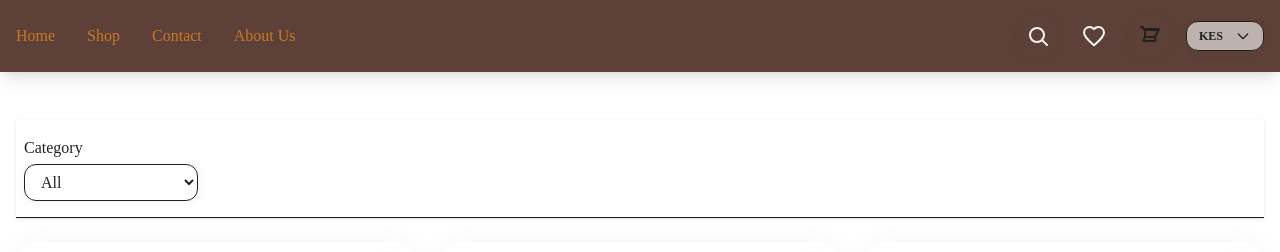
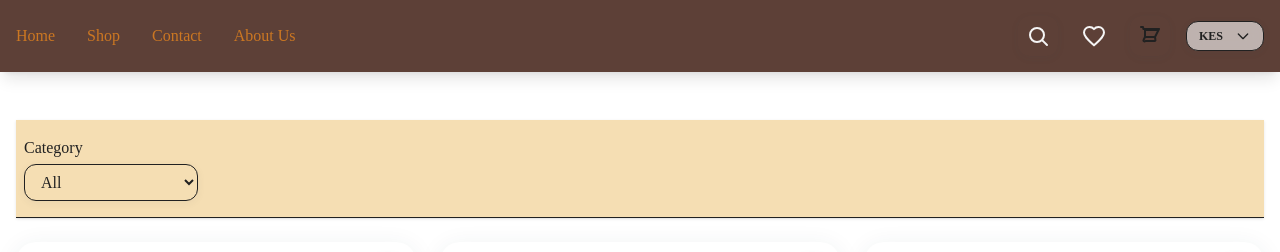
Before and after one commit to MungaiMwangi001/Africana_Stores, a Next.js app: page /shop in a window 1280 px wide. Shown: the top 252 px of the page. Built offline with nearby package versions, Linux system fonts and the light colour scheme; grey boxes are pictures that could not be loaded.

Commit message:
Fixed Eslint errors 2

```diff
--- a/src/app/account/login/page.tsx
+++ b/src/app/account/login/page.tsx
@@ -53,7 +53,7 @@ export default function LoginPage() {
           Login
         </button>
         <div className="text-center mt-2">
-          <span className="text-primary-brown">Don't have an account? </span>
+          <span className="text-primary-brown">Don&apos;t have an account? </span>
           <Link href="/account/register" className="text-primary-green underline">Register</Link>
         </div>
       </form>
--- a/src/components/ProductFilter.tsx
+++ b/src/components/ProductFilter.tsx
@@ -7,7 +7,7 @@ type ProductFilterProps = {
 
 export default function ProductFilter({ categories, onFilterChange }: ProductFilterProps) {
   return (
-    <form className="flex gap-4 mb-6 items-end sticky top-0 z-30 bg-background-light py-4 px-2 border-b border-primary-ochre shadow-sm">
+    <form className="flex gap-4 mb-6 items-end sticky top-0 z-30 bg-[#F5DEB3] py-4 px-2 border-b border-primary-ochre shadow-sm">
       <div>
         <label className="block text-primary-brown mb-1">Category</label>
         <select className="px-3 py-2 border rounded" onChange={e => onFilterChange({ category: e.target.value })}>
```
